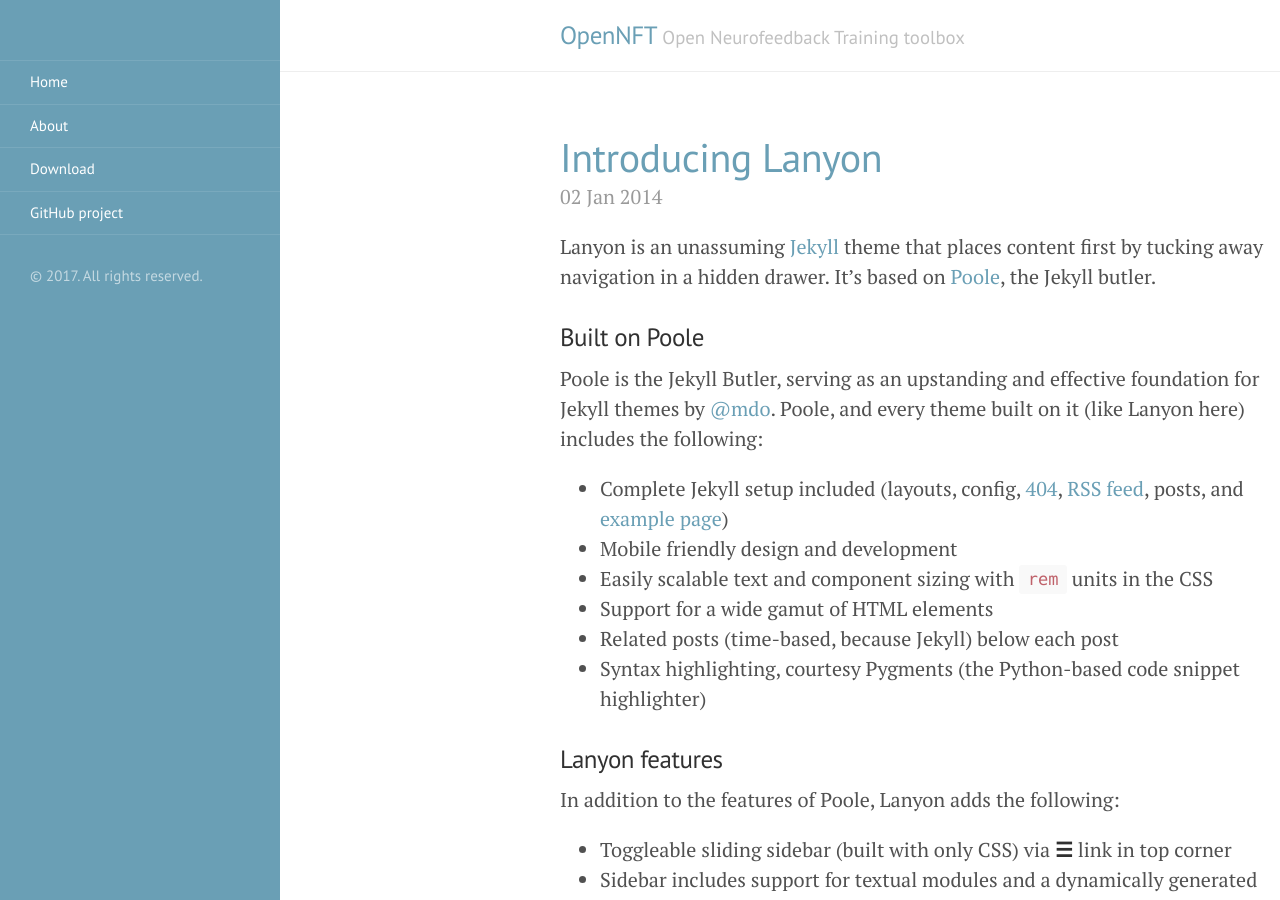
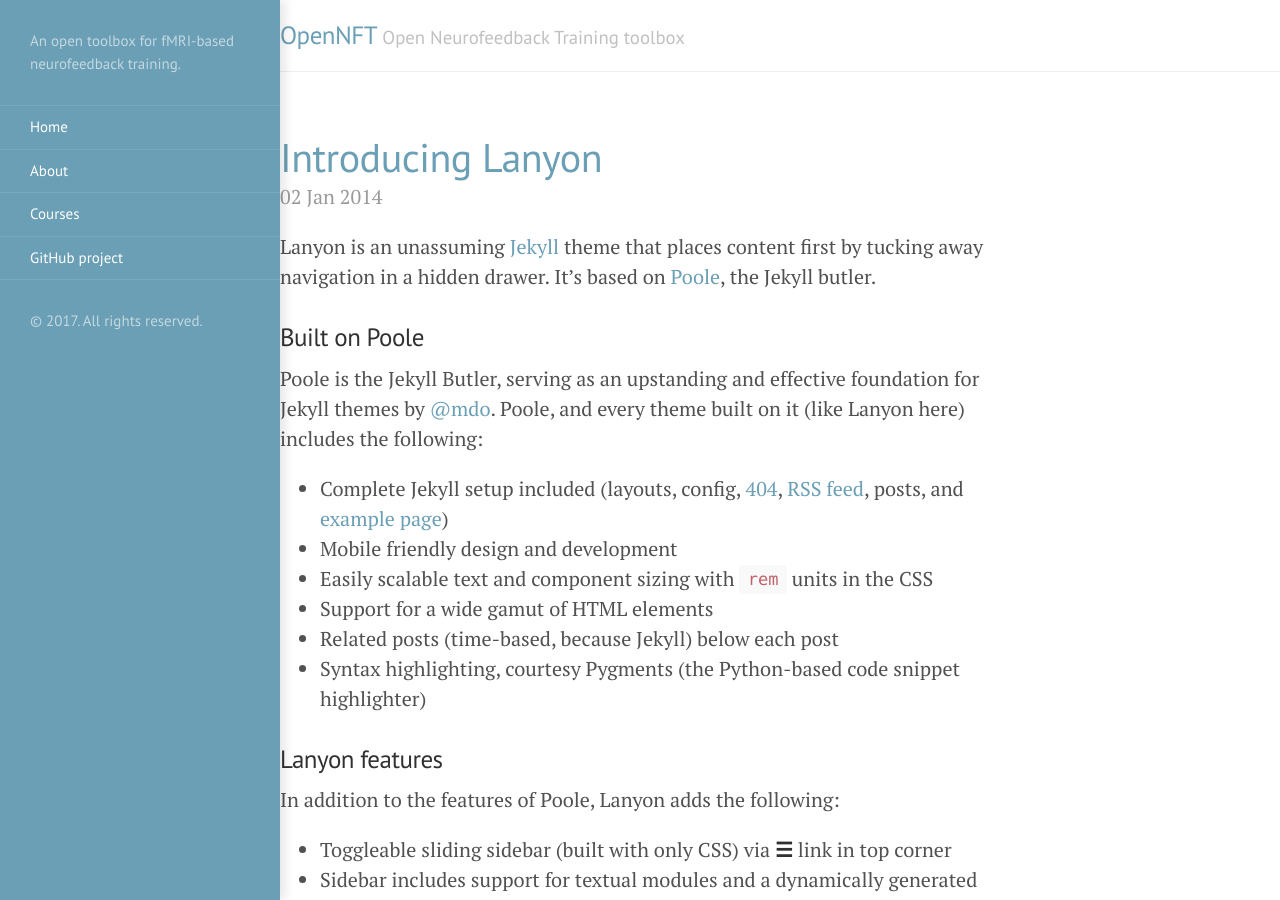
Before and after one commit to OpenNFT/opennft.github.io, a Jekyll site: the page built from index.html, in a window 1280 px wide and 900 px high. Built offline with Jekyll 4.4.1, drawn with Linux system fonts in a browser that asks for light colours; the list of posts is cut into pages by our own code.

Commit message:
Changed sidebar position.

```diff
--- a/_config.yml
+++ b/_config.yml
@@ -7,7 +7,7 @@
 # Setup
 title:               OpenNFT
 tagline:             'Open Neurofeedback Training toolbox'
-description:         ''
+description:         'An open toolbox for fMRI-based neurofeedback training.'
 url:                 http://opennft.org
 baseurl:             ''
 paginate:            5
--- a/_includes/sidebar.html
+++ b/_includes/sidebar.html
@@ -25,7 +25,7 @@
       {% endif %}
     {% endfor %}
 
-    <a class="sidebar-nav-item" href="{{ site.github.repo }}/archive/v{{ site.version }}.zip">Download</a>
+    <!--a class="sidebar-nav-item" href="{{ site.github.repo }}/archive/v{{ site.version }}.zip">Download</a-->
     <a class="sidebar-nav-item" href="{{ site.github.repo }}">GitHub project</a>
     <!--span class="sidebar-nav-item">Currently v{{ site.version }}</span-->
   </nav>
--- a/_layouts/default.html
+++ b/_layouts/default.html
@@ -3,7 +3,7 @@
 
   {% include head.html %}
 
-  <body class="theme-base-0d">
+  <body class="theme-base-0d sidebar-overlay">
 
     {% include sidebar.html %}
 
```
Also changed, not shown: courses.md (added, +8 -0 lines), 7 other files.
